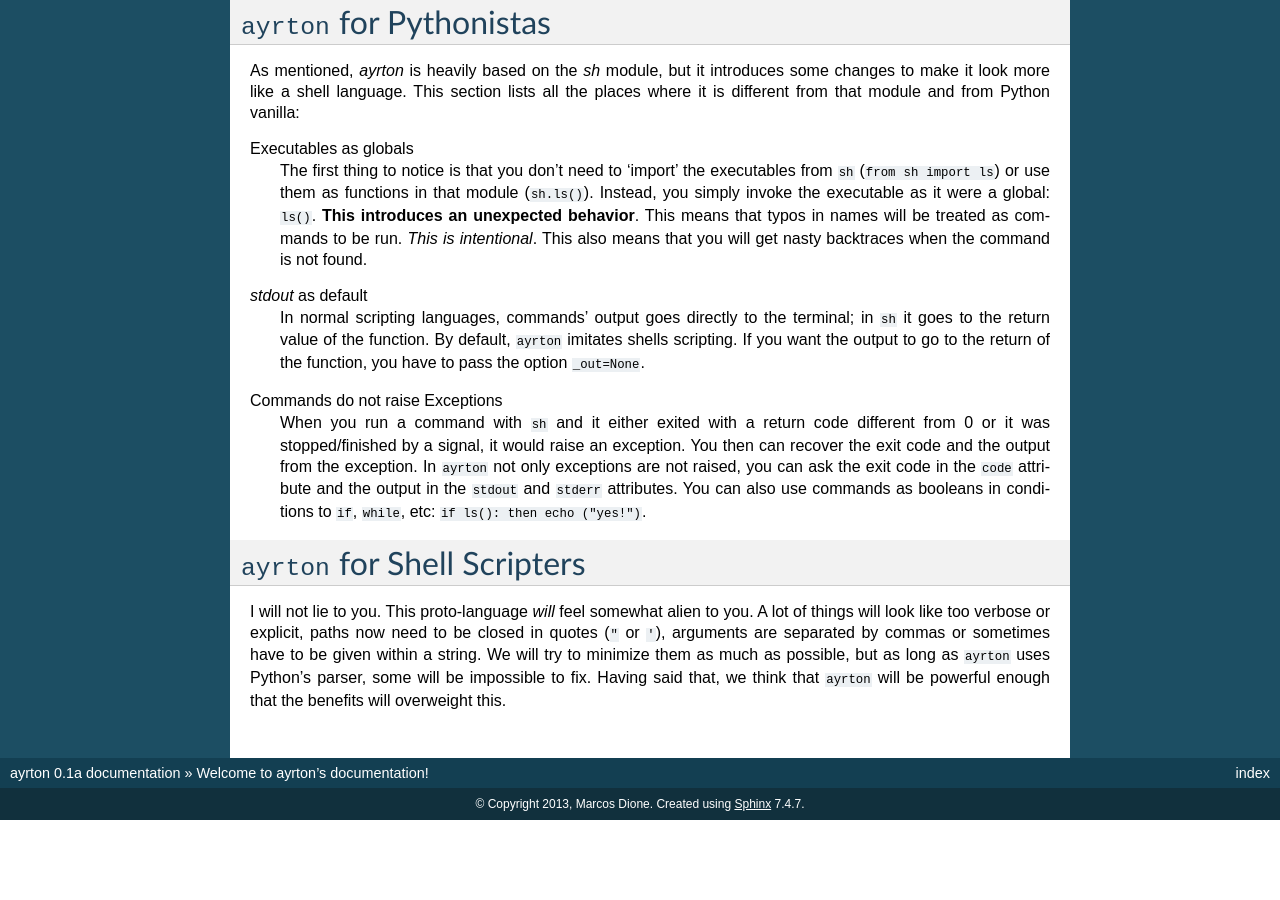
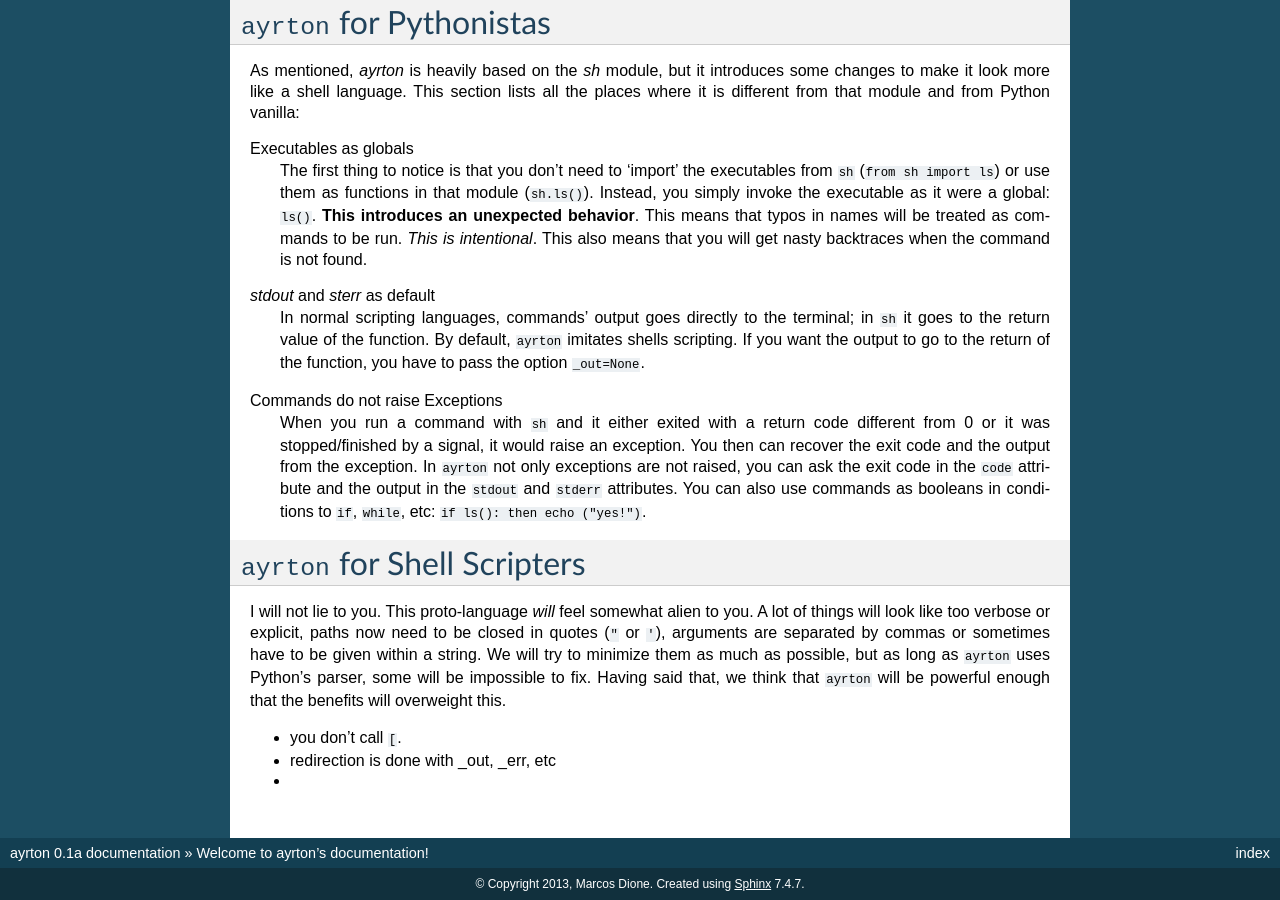
Before and after one commit to StyXman/ayrton, a Sphinx documentation site: the page built from doc/source/index.rst, in a window 1280 px wide and 900 px high, scrolled down 710 px. Built offline with Sphinx 7.4.7, drawn with Linux system fonts in a browser that asks for light colours; before the commit the page ends 1530 px from its top, so only the background shows below that.

Commit message:
* some doc fixes/adds.

```diff
--- a/TODO.txt
+++ b/TODO.txt
@@ -8,6 +8,7 @@ really do:
 * more unit tests.
 * with chdir(...)
 * becareful with buitins, might eclipse valid usages: bash() (exp) blocks /bin/bash
+* envvars as local vars.
 
 if we {have time,are bored}:
 * what to do about relative/absolute command paths?
--- a/doc/source/index.rst
+++ b/doc/source/index.rst
@@ -63,7 +63,7 @@ Executables as globals
     This also means that you will get nasty backtraces when the command is not
     found.
 
-*stdout* as default
+*stdout* and *sterr* as default
     In normal scripting languages, commands' output goes directly to the terminal;
     in ``sh`` it goes to the return value of the function. By default, ``ayrton``
     imitates shells scripting. If you want the output to go to the return of the
@@ -88,3 +88,7 @@ sometimes have to be given within a string. We will try to minimize them as much
 as possible, but as long as ``ayrton`` uses Python's parser, some will be
 impossible to fix. Having said that, we think that ``ayrton`` will be powerful
 enough that the benefits will overweight this.
+
+* you don't call ``[``.
+* redirection is done with _out, _err, etc
+*
```
Also changed, not shown: README.md (+1 -1 lines).
